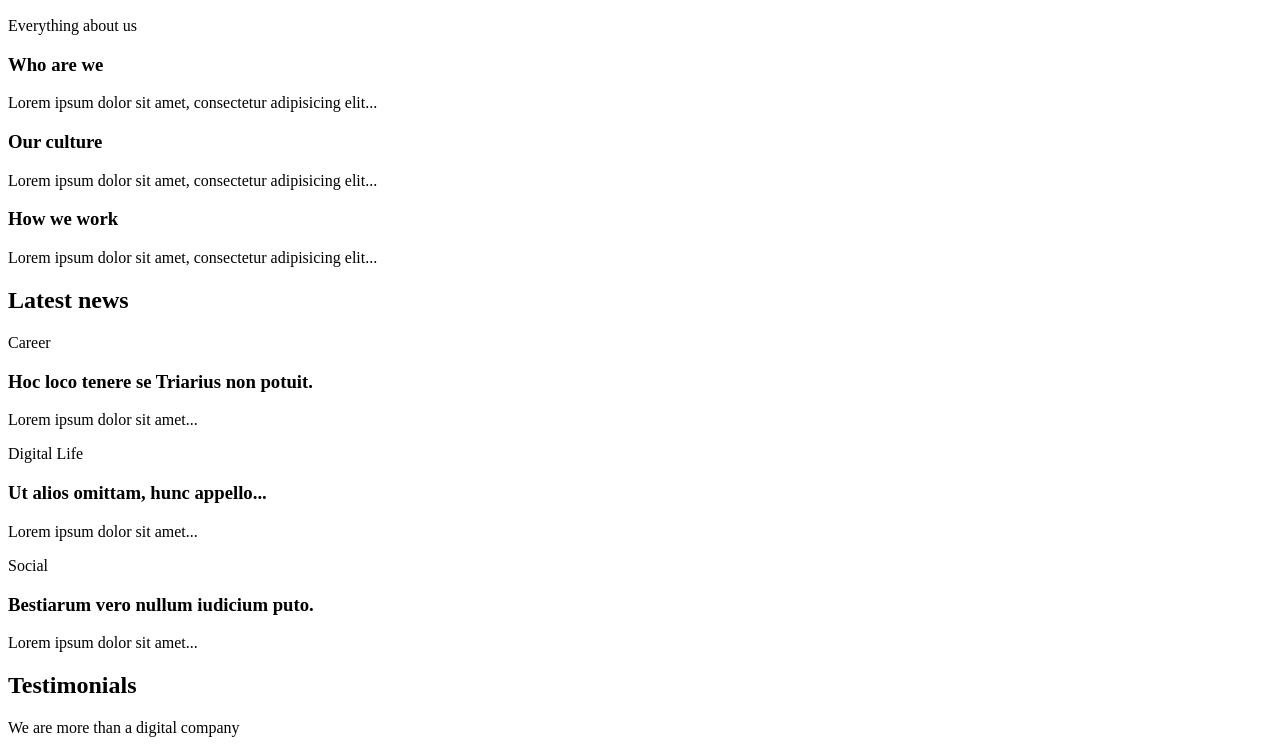
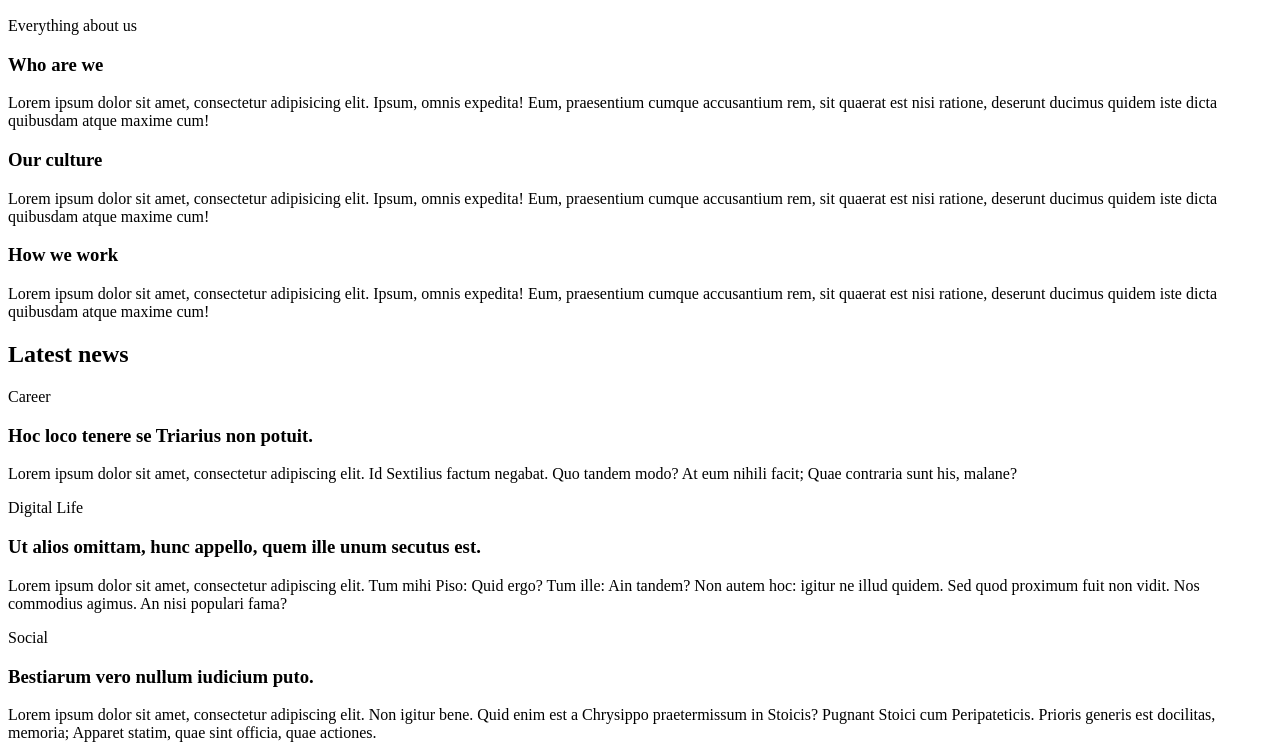
Before and after one commit to RayaneAll/holbertonschool-web_front_end, a plain HTML site: page html_advanced/18-index.html in a window 1280 px wide. Shown: the part 719-1469 px from the top of the page. Drawn offline with Linux system fonts and the light colour scheme.

Commit message:
Add code for 18-index.html file

```diff
--- a/html_advanced/18-index.html
+++ b/html_advanced/18-index.html
@@ -15,26 +15,23 @@
     <!-- Header -->
     <header>
       <div>
-        <a href="/">
-          <div>
+        <div>
+          <a href="/">
             <span>Techium</span>
-          </div>
-        </a>
+          </a>
+        </div>
         <nav></nav>
       </div>
     </header>
-
     <!-- Main -->
     <main>
       <h1>Homepage</h1>
-
       <!-- Hero section -->
       <section>
         <div>
           <h2>We help you build your brand!</h2>
         </div>
       </section>
-
       <!-- Services section -->
       <section>
         <div>
@@ -52,7 +49,6 @@
           </div>
         </div>
       </section>
-
       <!-- Works section -->
       <section>
         <div>
@@ -67,7 +63,6 @@
           </div>
         </div>
       </section>
-
       <!-- About Us section -->
       <section>
         <div>
@@ -77,15 +72,29 @@
           </header>
           <div>
             <h3>Who are we</h3>
-            <p>Lorem ipsum dolor sit amet, consectetur adipisicing elit...</p>
+            <p>
+              Lorem ipsum dolor sit amet, consectetur adipisicing elit. Ipsum,
+              omnis expedita! Eum, praesentium cumque accusantium rem, sit
+              quaerat est nisi ratione, deserunt ducimus quidem iste dicta
+              quibusdam atque maxime cum!
+            </p>
             <h3>Our culture</h3>
-            <p>Lorem ipsum dolor sit amet, consectetur adipisicing elit...</p>
+            <p>
+              Lorem ipsum dolor sit amet, consectetur adipisicing elit. Ipsum,
+              omnis expedita! Eum, praesentium cumque accusantium rem, sit
+              quaerat est nisi ratione, deserunt ducimus quidem iste dicta
+              quibusdam atque maxime cum!
+            </p>
             <h3>How we work</h3>
-            <p>Lorem ipsum dolor sit amet, consectetur adipisicing elit...</p>
+            <p>
+              Lorem ipsum dolor sit amet, consectetur adipisicing elit. Ipsum,
+              omnis expedita! Eum, praesentium cumque accusantium rem, sit
+              quaerat est nisi ratione, deserunt ducimus quidem iste dicta
+              quibusdam atque maxime cum!
+            </p>
           </div>
         </div>
       </section>
-
       <!-- Latest news section -->
       <section>
         <div>
@@ -96,22 +105,37 @@
             <article>
               <p>Career</p>
               <h3>Hoc loco tenere se Triarius non potuit.</h3>
-              <p>Lorem ipsum dolor sit amet...</p>
+              <p>
+                Lorem ipsum dolor sit amet, consectetur adipiscing elit. Id
+                Sextilius factum negabat. Quo tandem modo? At eum nihili facit;
+                Quae contraria sunt his, malane?
+              </p>
             </article>
             <article>
               <p>Digital Life</p>
-              <h3>Ut alios omittam, hunc appello...</h3>
-              <p>Lorem ipsum dolor sit amet...</p>
+              <h3>
+                Ut alios omittam, hunc appello, quem ille unum secutus est.
+              </h3>
+              <p>
+                Lorem ipsum dolor sit amet, consectetur adipiscing elit. Tum
+                mihi Piso: Quid ergo? Tum ille: Ain tandem? Non autem hoc:
+                igitur ne illud quidem. Sed quod proximum fuit non vidit. Nos
+                commodius agimus. An nisi populari fama?
+              </p>
             </article>
             <article>
               <p>Social</p>
               <h3>Bestiarum vero nullum iudicium puto.</h3>
-              <p>Lorem ipsum dolor sit amet...</p>
+              <p>
+                Lorem ipsum dolor sit amet, consectetur adipiscing elit. Non
+                igitur bene. Quid enim est a Chrysippo praetermissum in Stoicis?
+                Pugnant Stoici cum Peripateticis. Prioris generis est docilitas,
+                memoria; Apparet statim, quae sint officia, quae actiones.
+              </p>
             </article>
           </div>
         </div>
       </section>
-
       <!-- Testimonials section -->
       <section>
         <div>
@@ -126,7 +150,6 @@
           </div>
         </div>
       </section>
-
       <!-- Contact section -->
       <section>
         <div>
@@ -135,15 +158,20 @@
             <p>We like to know new people</p>
           </header>
           <div>
-            <p>Lorem ipsum dolor sit amet, consectetur adipiscing elit...</p>
+            <p>
+              Lorem ipsum dolor sit amet, consectetur adipiscing elit. Id
+              Sextilius factum negabat. Quo tandem modo? At eum nihili facit;
+              Quae contraria sunt his, malane?
+            </p>
           </div>
         </div>
       </section>
     </main>
-
-    <!-- Footer -->
+    <!-- footer -->
     <footer>
-      <div>Footer</div>
+      <div>
+        Footer
+      </div>
     </footer>
   </body>
 </html>
```
